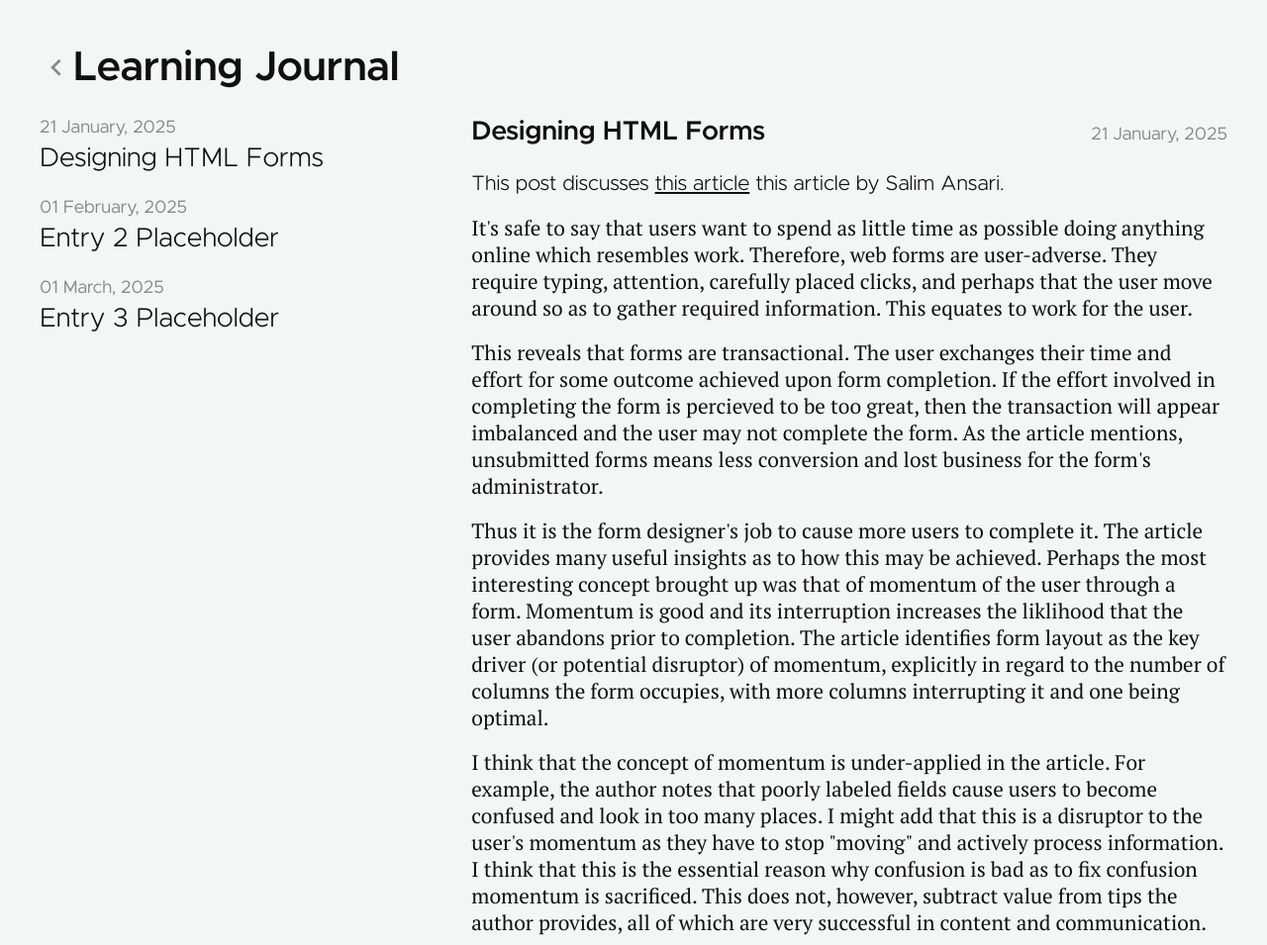
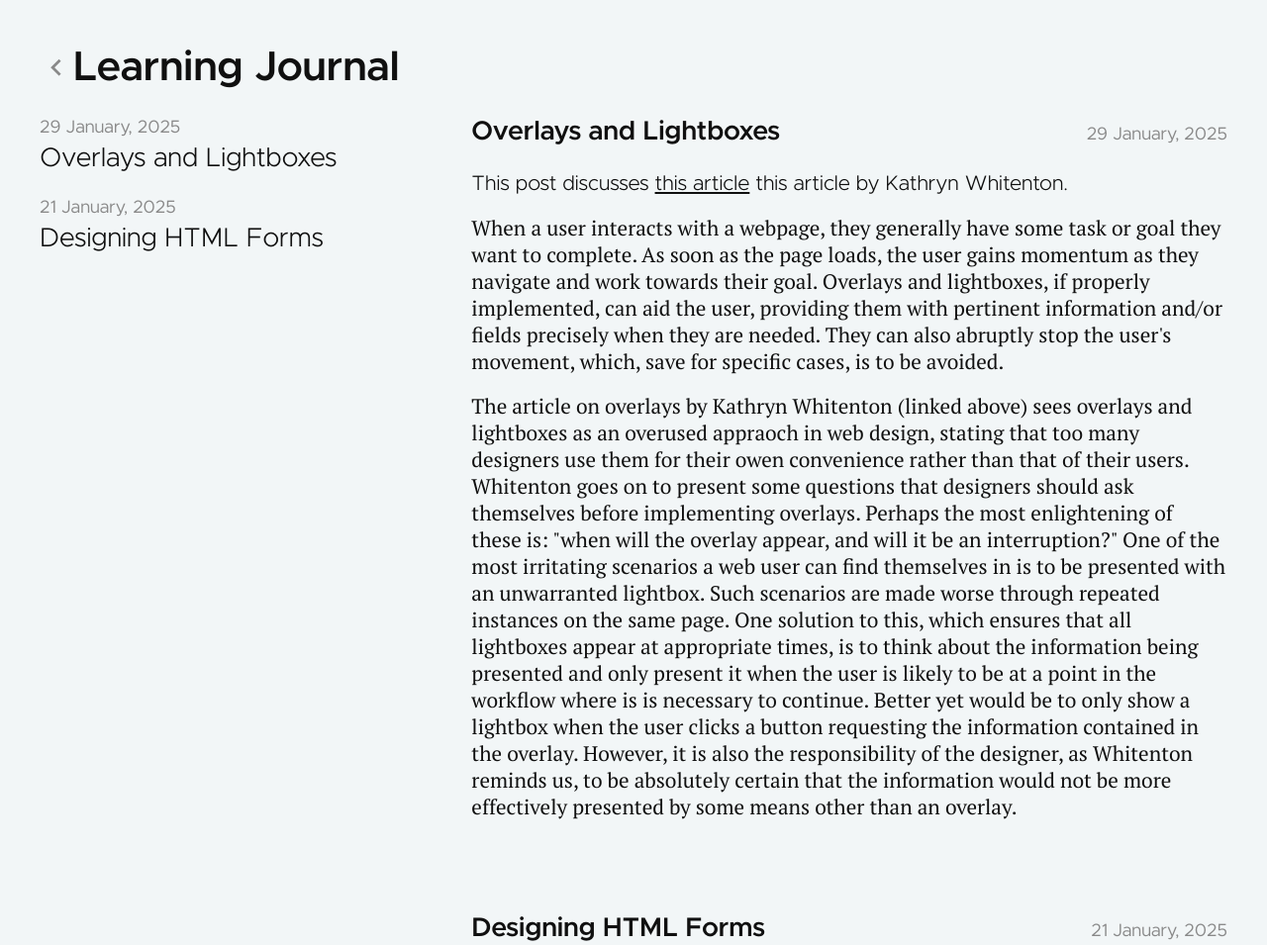
Before and after one commit to tatewerlin/des157a, a plain HTML site: page journal/index.html in a window 1280 px wide. Shown: the top 955 px of the page at 99% size. Drawn offline with nearby package versions, Linux system fonts and the light colour scheme.

Commit message:
added second learning journal article

```diff
--- a/journal/index.html
+++ b/journal/index.html
@@ -17,21 +17,40 @@
             <nav>
                 <ul>
                     <li>
+                        <p>29 January, 2025</p>
+                        <a href="#article-2">Overlays and Lightboxes</a>
+                    </li>
+                    <li>
                         <p>21 January, 2025</p>
                         <a href="#article-1">Designing HTML Forms</a>
-                    </li>
-                    <li>
-                        <p>01 February, 2025</p>
-                        <a href="#">Entry 2 Placeholder</a>
-                    </li>
-                    <li>
-                        <p>01 March, 2025</p>
-                        <a href="#">Entry 3 Placeholder</a>
                     </li>
                 </ul>
             </nav>
         </section>
         <section id="column-2">
+            <article id="article-2"> <!-- id makes nav links work -->
+                <h2><span>Overlays and Lightboxes</span><span class="article-date">29 January, 2025</span></h2>
+                <p>
+                    <span class="special-copy">This post discusses <a href="https://www.nngroup.com/articles/overuse-of-overlays/">this article</a> this article by Kathryn Whitenton.</span>
+                </p>
+                <p>
+                    When a user interacts with a webpage, they generally have some task or goal they want to complete.
+                    As soon as the page loads, the user gains momentum as they navigate and work towards their goal.
+                    Overlays and lightboxes, if properly implemented, can aid the user, providing them with pertinent information and/or fields precisely when they are needed.
+                    They can also abruptly stop the user's movement, which, save for specific cases, is to be avoided.
+                </p>
+                <p>
+                    The article on overlays by Kathryn Whitenton (linked above) sees overlays and lightboxes as an overused appraoch in web design, stating that too many designers use them for their owen convenience rather than that of their users.
+                    Whitenton goes on to present some questions that designers should ask themselves before implementing overlays.
+                    Perhaps the most enlightening of these is: "when will the overlay appear, and will it be an interruption?"
+                    One of the most irritating scenarios a web user can find themselves in is to be presented with an unwarranted lightbox.
+                    Such scenarios are made worse through repeated instances on the same page.
+                    One solution to this, which ensures that all lightboxes appear at appropriate times, is to think about the information being presented and only present it when the user is likely to be at a point in the workflow where is is necessary to continue.
+                    Better yet would be to only show a lightbox when the user clicks a button requesting the information contained in the overlay.
+                    However, it is also the responsibility of the designer, as Whitenton reminds us, to be absolutely certain that the information would not be more effectively presented by some means other than an overlay.
+                </p>
+
+            </article>
             <article id="article-1"> <!-- id makes nav links work -->
                 <h2><span>Designing HTML Forms</span><span class="article-date">21 January, 2025</span></h2>
                 <p>
--- a/journal/styles.css
+++ b/journal/styles.css
@@ -251,6 +251,9 @@ h2{ /* h2s are flexbox containers with spans as children */
     /* this margin value is here to align top of article flow with top of nav */
     /* this value should be equal to the total height of the h1 and any height added by margin or padding */
 }
+#column-2 article{
+    margin: 0 0 8rem 0;
+}
 
 footer{
     display: flex;
```
